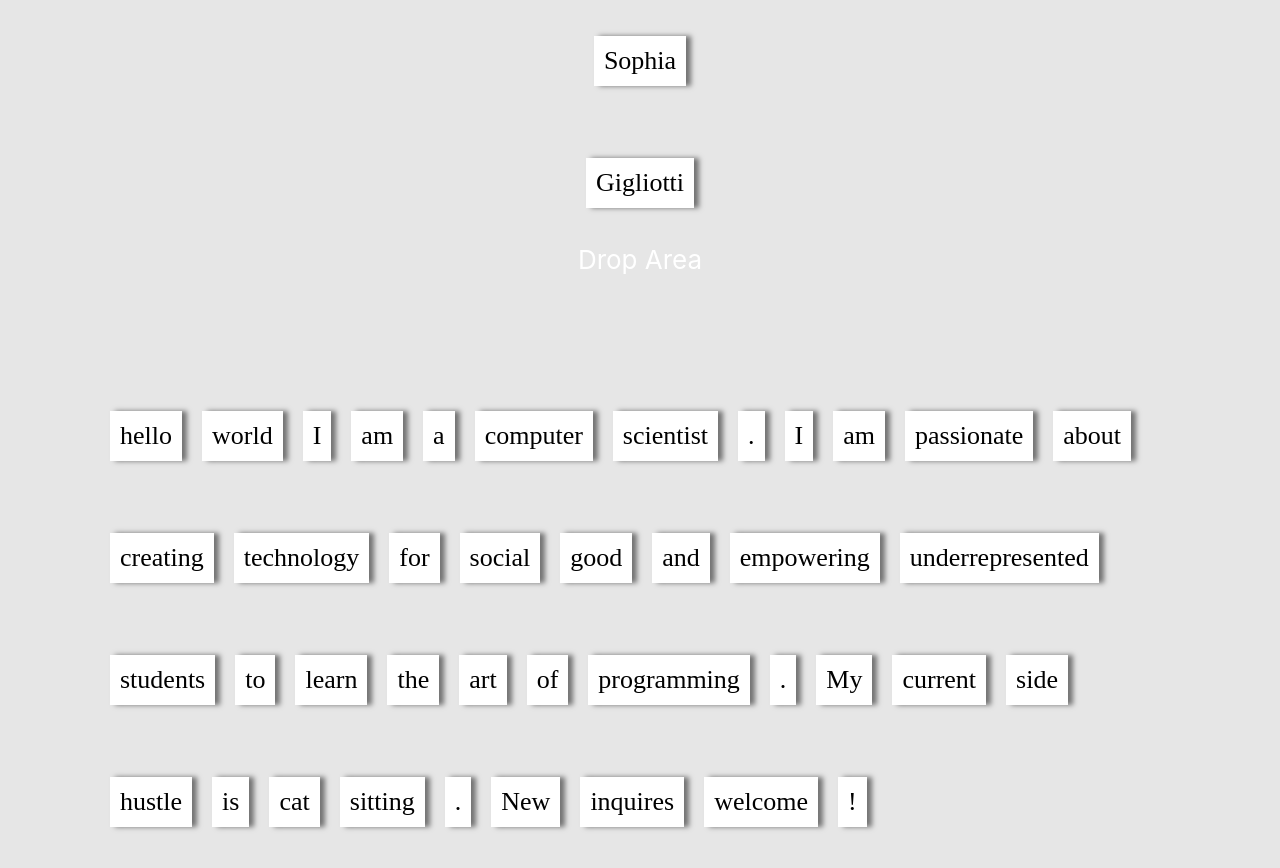
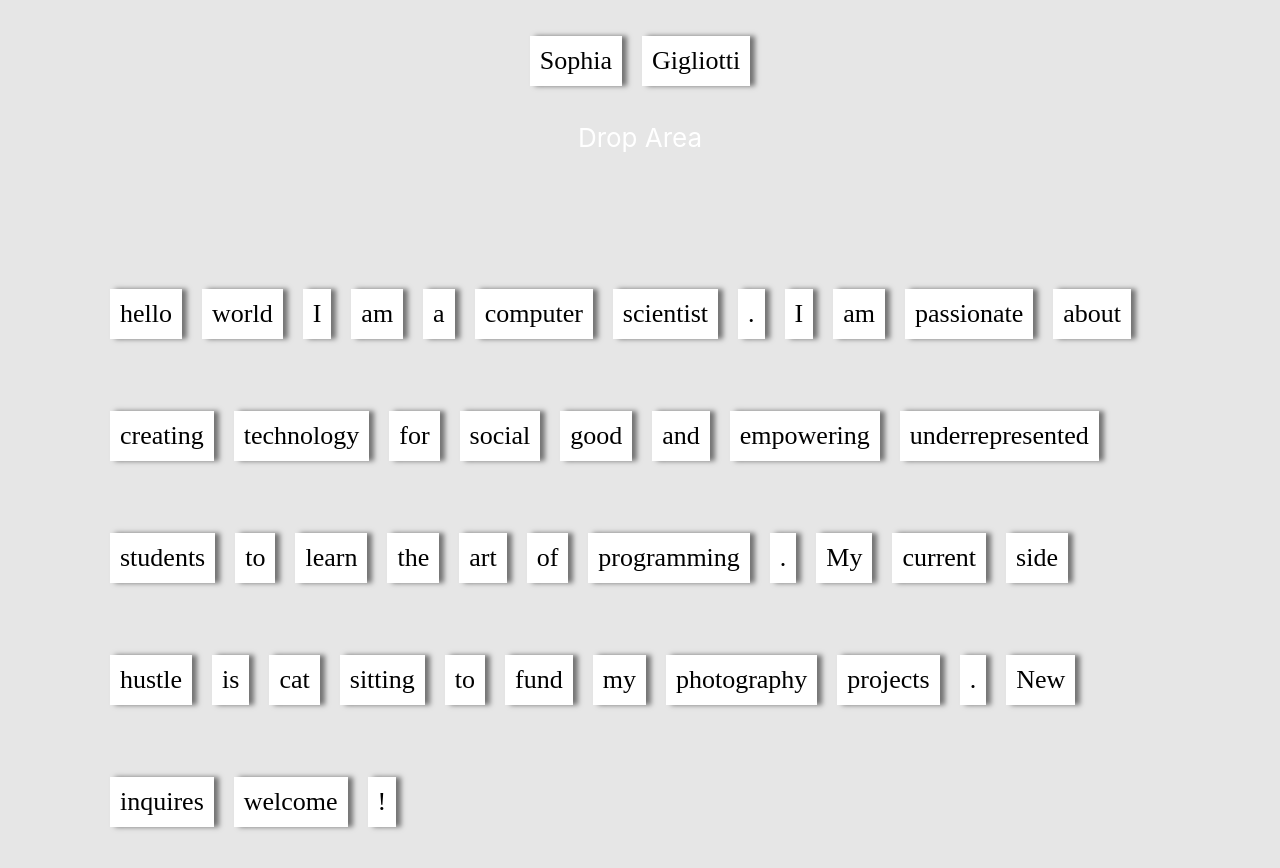
Before and after one commit to skgigliotti/fridge-poetry, a React (Create React App) app: page / in a window 1280 px wide. Shown: the top 868 px of the page. Built offline with nearby package versions, Linux system fonts and the light colour scheme.

Commit message:
Fix body for css

```diff
--- a/src/App.css
+++ b/src/App.css
@@ -1,5 +1,8 @@
-.App {
+body {
+  background-color: #e6e6e6;
   text-align: center;
+  font-size: calc(10px + 2vmin);
+  color: white;
 }
 
 .App-logo {
@@ -14,14 +17,10 @@
 }
 
 .App-header {
-  background-color: #e6e6e6;
-  min-height: 100vh;
   display: flex;
-  flex-direction: column;
+  flex-direction: row;
   align-items: center;
   justify-content: center;
-  font-size: calc(10px + 2vmin);
-  color: white;
 }
 
 .App-link {
--- a/src/App.tsx
+++ b/src/App.tsx
@@ -6,7 +6,7 @@ let my_words = [
   'hello', 'world', 'I', 'am', 'a', 'computer', 'scientist', '.',
   'I', 'am', 'passionate', 'about', 'creating', 'technology', 'for', 'social', 'good',
   'and', 'empowering', 'underrepresented', 'students', 'to', 'learn', 'the', 'art', 'of', 'programming', '.',
-  'My', 'current', 'side', 'hustle', 'is', 'cat', 'sitting', '.',
+  'My', 'current', 'side', 'hustle', 'is', 'cat', 'sitting', 'to', 'fund', 'my', 'photography', 'projects', '.',
   'New', 'inquires', 'welcome', '!'
 ]
 
@@ -14,8 +14,9 @@ function App() {
   return (
     <div className="App">
       <header className="App-header">
-        <Word word={'Sophia'}/>
-        <Word word={'Gigliotti'}/>
+        <Word className='Word' word={'Sophia'}/>
+        <Word className='Word' word={'Gigliotti'}/>
+      </header>
       <DropZone/>
         <div className="flex-grid">
         {
@@ -24,7 +25,6 @@ function App() {
           })
         }
         </div>
-      </header>
     </div>
   );
 }
--- a/src/fridge/Word.css
+++ b/src/fridge/Word.css
@@ -8,4 +8,6 @@ p {
 
 .word {
     margin: 10px;
+    display: flex;
+    flex-direction: row;
 }
```
